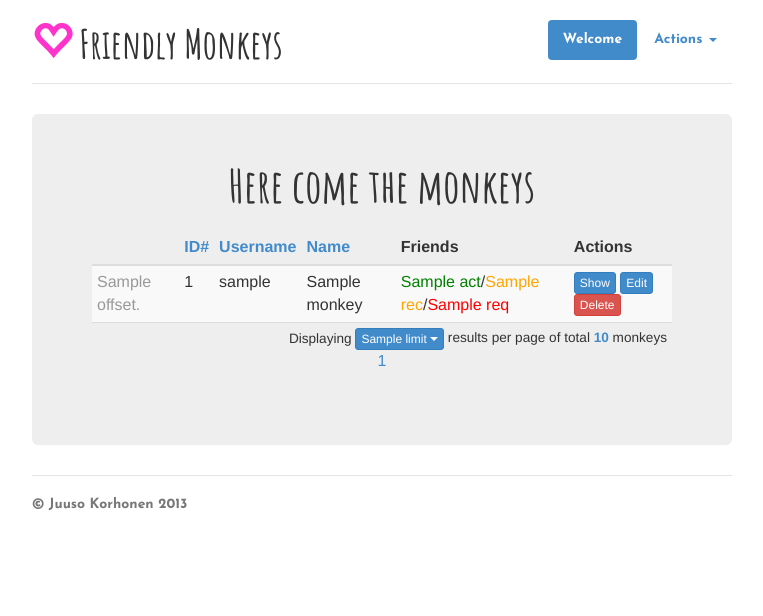
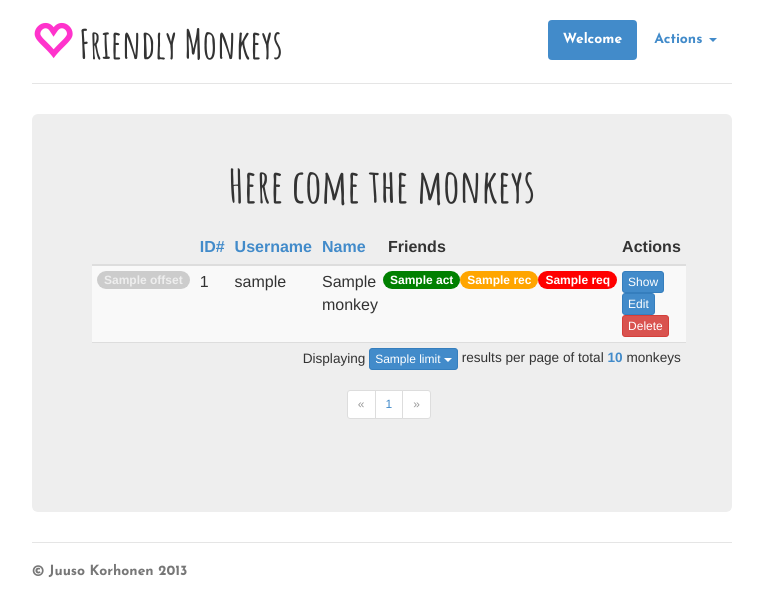
Before and after one commit to juusokorhonen/friendly-monkeys, a Flask app: template src/templates/list_monkeys.html in a window 1280 px wide. Shown: the top 616 px of the page, without its empty margins (258-1021 px from the left). Run offline with Flask 2, Linux system fonts and the light colour scheme; the template is opened without the code that fills it: most values are stand-ins (such as "Sample title", 1, 10 or a date in 2020); some libraries are stand-ins or nearby versions.

Commit message:
Fixed friendship counter on list page.

```diff
--- a/src/server.py
+++ b/src/server.py
@@ -137,18 +137,26 @@ def list():
                 # Find friends
                 fr_ids = [x['id'] for x in result]
                 # TODO: Write a database query here!
-                all_frshps = query_db('SELECT nodeid,id1,id2 FROM friendships WHERE {} OR {}'.format(make_in_query('id1',fr_ids),make_in_query('id2',fr_ids)), args=fr_ids+fr_ids)
+                all_frshps = query_db('SELECT nodeid,id1,id2,M1.name AS initname,M2.name AS recvname FROM friendships,monkeys M1,monkeys M2 WHERE ({} OR {}) AND (M1.id=id1 AND M2.id=id2)'.format(make_in_query('id1',fr_ids),make_in_query('id2',fr_ids)), args=fr_ids+fr_ids)
+                # Note query includes the monkeys table to remove missing monkeys from the result!
                 monkeys = []
                 for monkey in result:
-                    frshps_init = [x['id2'] for x in all_frshps if x['id1'] == monkey['id']]
-                    frshps_recd = [x['id1'] for x in all_frshps if x['id2'] == monkey['id']]
+                    frshps_init = [(x['id2'],x['recvname']) for x in all_frshps if x['id1'] == monkey['id']]
+                    frshps_recd = [(x['id1'],x['initname']) for x in all_frshps if x['id2'] == monkey['id']]
+                    #print(monkey)
+                    #print(frshps_init)
+                    #print(frshps_recd)
                     frshps_act  = [x for x in frshps_init if x in frshps_recd]
                     frshps_rec  = [x for x in frshps_recd if x not in frshps_act]
                     frshps_req  = [x for x in frshps_init if x not in frshps_act]
+                    #print(frshps_act)
+                    #print(frshps_rec)
+                    #print(frshps_req)
                     num_act = len(frshps_act)
                     num_rec = len(frshps_rec)
                     num_req = len(frshps_req)
-                    monkeys.append({'id':monkey['id'],'name':monkey['name'],'username':monkey['username'],'act':num_act,'rec':num_rec,'req':num_req})
+                    # The monkeys frshps lists contain also the names for the friends
+                    monkeys.append({'id':monkey['id'],'name':monkey['name'],'username':monkey['username'],'act':num_act,'rec':num_rec,'req':num_req,'fract':frshps_act,'frrec':frshps_rec,'frreq':frshps_req})
 
 		return render_template('list_monkeys.html', monkeys=monkeys, params=params)
 
--- a/src/templates/list_monkeys.html
+++ b/src/templates/list_monkeys.html
@@ -46,7 +46,7 @@
 						<a href="{{ url_for('list') }}?offset={{ params.offset }}&limit={{ params.limit }}&orderby=name&order=asc">Name</a>
 					{% endif %}
 			</th>
-			<th>Friends</th>
+			<th colspan="3">Friends</th>
 			<th>Actions</th>
 		</tr>
 	</thead>
@@ -54,12 +54,18 @@
 	{% set rownum = params['offset'] %}
 	{% for monkey in monkeys %}
 	<tr>
-			<td><span class="text-muted">{{ rownum }}.</span></td>
+			<td><span class="badge" style="background-color: #ccc; color: #eee;">{{ rownum }}</span></td>
 			<td>{{ monkey.id }}</td>
 			<td>{{ monkey.username }}</td>
 			<td>{{ monkey.name }}</td>
-			<td>
-				<span style="color:green;">{{ monkey.act }}</span>/<span style="color:orange;">{{ monkey.rec }}</span>/<span style="color:red;">{{ monkey.req }}</span>
+			<td align="center" style="padding-left: 0; padding-right: 0;">
+				<span class="badge" style="background-color:green;" title="Active friendships">{{ monkey.act }}</span>
+			</td>
+			<td align="center" style="padding-left: 0; padding-right: 0;">
+				<span class="badge" style="background-color:orange;" title="Received friendship requests">{{ monkey.rec }}</span>
+			</td>
+			<td align="center" style="padding-left: 0; padding-right: 0;">
+				<span class="badge" style="background-color:red;" title="Unanswered friendships requests">{{ monkey.req }}</span>
 			</td>
 			<td>
 				<a href="{{url_for('show', username=monkey.username)}}" class="btn btn-primary btn-xs" role="button">Show</a>
@@ -72,7 +78,7 @@
 	</tbody>
 	<tfoot>
 			<tr>
-					<td colspan="6" align="center">
+					<td colspan="8" align="center">
 						<div width="100%" align="right">
 							<small>Displaying
 							<div class="btn-group">
@@ -87,16 +93,25 @@
 								results per page of total <strong class="text-primary">{{ params.entries }}</strong> monkeys</small>
 						</div>
 						<div width="100%" align="center">
+							<ul class="pagination pagination-sm">
+								{% if params.pagenum > 0 %}
+									<li><a href="{{url_for('list', offset=((params.pagenum-1)*params.limit), limit=(params.limit), orderby=(params.orderby), order=(params.order))}}">&laquo;</a></li>
+								{% else %}
+								<li class="disabled"><a href="#">&laquo;</a></li>
+								{% endif %}
 								{% for page in range(params.pages) %}
 									{% if params.pagenum == page %}
-										<strong>
-										{{ page+1 }}
-										</strong>
+										<li class="active"><a href="#">{{ page+1 }}<span class="sr-only">(current)</span></a></li>
 									{% else %}
-									<a href="{{url_for('list')}}?offset={{ page*params.limit }}&limit={{ params.limit }}&orderby={{ params.orderby }}&order={{ params.order }}">{{ page+1 }}</a>
+										<li><a href="{{url_for('list')}}?offset={{ page*params.limit }}&limit={{ params.limit }}&orderby={{ params.orderby }}&order={{ params.order }}">{{ page+1 }}</a></li>
 									{% endif %}
 								{% endfor %}
-								<!-- <small>&lt;&lt; [1, 2, 3, 4, ... 10] &gt;&gt;</small> /-->
+								{% if params.pagenum+1 < params.pages %}
+									<li><a href="{{ url_for('list', offset=((params.pagenum+1)*params.limit), limit=params.limit, orderby=params.orderby, order=params.order)}}">&raquo;</a></li>
+								{% else %}
+									<li class="disabled"><a href="#">&raquo;</a></li>
+								{% endif %}
+							</ul>
 						</div>
 					</td>
 			</tr>
```
